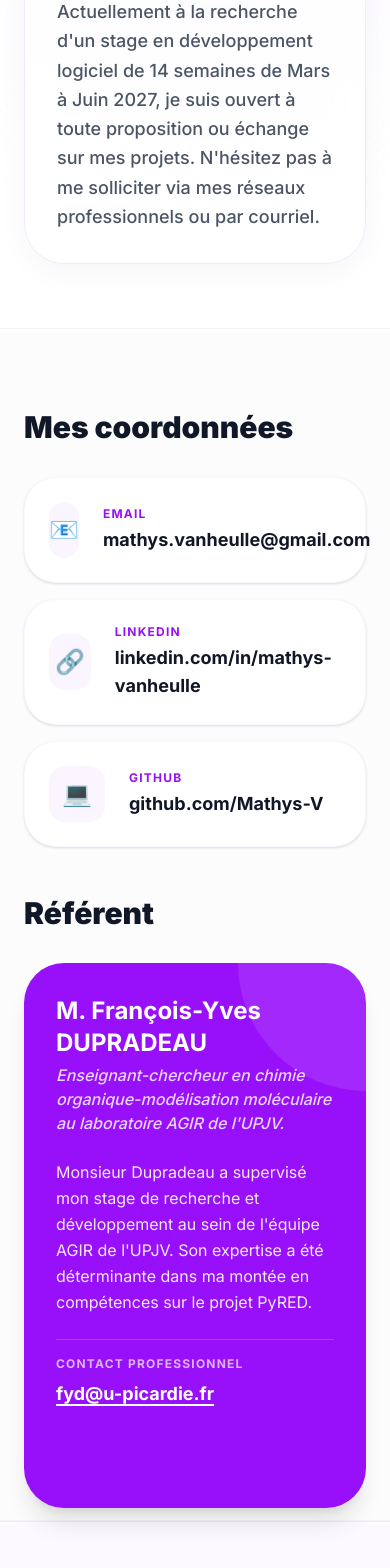
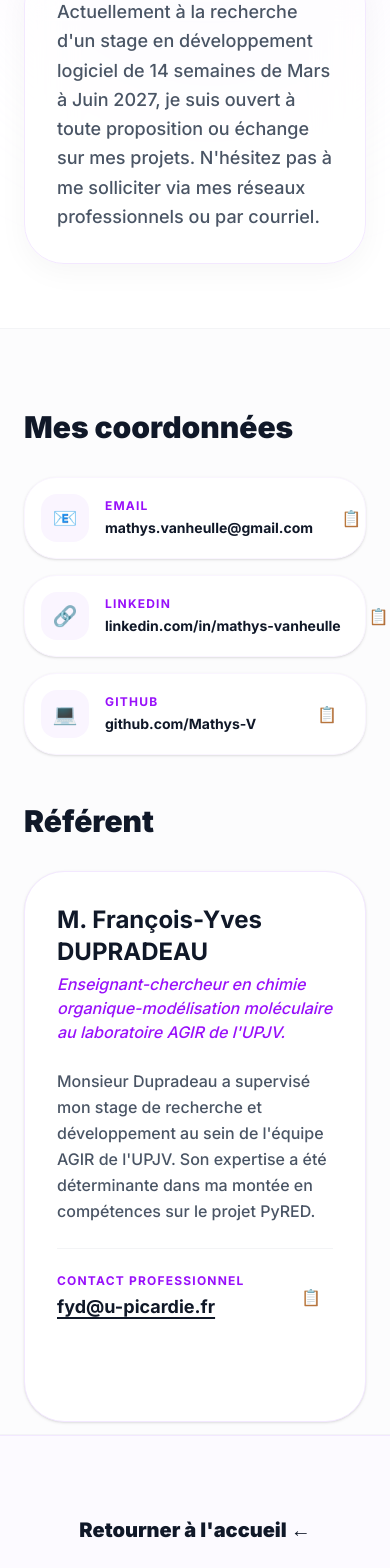
Before and after one commit to Mathys-V/portfolio-mathys, a Next.js app: page /contact in a window 390 px wide. Shown: the part 373-1941 px from the top of the page. Built offline with nearby package versions, Linux system fonts and the light colour scheme.

Commit message:
Mise à jour : Menu mobile, ajout de boutons copier coller dans la page contact

```diff
--- a/app/competences/page.tsx
+++ b/app/competences/page.tsx
@@ -125,10 +125,10 @@ export default function Competences() {
                 Langues
               </h3>
               <div className="flex flex-wrap gap-3">
-                <span className="px-5 py-3 bg-white border border-purple-100 rounded-2xl shadow-sm font-bold text-gray-700 italic">
-                  Anglais : B1+ (Usage technique & scientifique)
-                </span>
-              </div>
+  <span className="px-5 py-3 bg-white border border-purple-100 rounded-2xl shadow-sm font-bold text-gray-700">
+    Anglais : B1+ (Usage technique & scientifique)
+  </span>
+</div>
             </div>
           </div>
         </div>
--- a/app/contact/page.tsx
+++ b/app/contact/page.tsx
@@ -1,6 +1,20 @@
+"use client";
+
+import { useState } from "react";
 import Link from "next/link";
 
 export default function Contact() {
+  // État pour savoir quel élément vient d'être copié (pour l'animation)
+  const [copiedItem, setCopiedItem] = useState<string | null>(null);
+
+  // Fonction pour copier dans le presse-papier
+  const handleCopy = (text: string, item: string) => {
+    navigator.clipboard.writeText(text);
+    setCopiedItem(item);
+    // Réinitialiser après 2 secondes
+    setTimeout(() => setCopiedItem(null), 2000);
+  };
+
   return (
     <div className="flex flex-col bg-white overflow-hidden text-gray-800 min-h-screen">
       {/* ================= SECTION 1 : HEADER ================= */}
@@ -32,110 +46,150 @@ export default function Contact() {
       {/* ================= SECTION 2 : COORDONNÉES & RÉFÉRENT ================= */}
       <section className="py-20 bg-gray-50/50 px-6 sm:px-12 border-y border-gray-100">
         <div className="max-w-6xl mx-auto grid grid-cols-1 lg:grid-cols-2 gap-12">
+
           {/* Mes informations de contact */}
           <div className="space-y-8">
             <h2 className="text-3xl font-black text-gray-900">
               Mes coordonnées
             </h2>
             <div className="space-y-4">
+
               {/* Email */}
+              <div className="flex items-center justify-between p-4 sm:p-6 bg-white border border-purple-50 rounded-[2rem] shadow-sm hover:border-purple-200 transition-all group">
                 <a
                   href="mailto:mathys.vanheulle@gmail.com"
-                className="flex items-center gap-6 p-6 bg-white border border-purple-50 rounded-[2rem] shadow-sm hover:border-purple-200 transition-all group"
+                  className="flex items-center gap-4 sm:gap-6 flex-grow"
                 >
-                <div className="w-14 h-14 bg-purple-50 text-purple-600 rounded-2xl flex items-center justify-center text-2xl group-hover:scale-110 transition-transform">
+                  <div className="w-12 h-12 sm:w-14 sm:h-14 bg-purple-50 text-purple-600 rounded-2xl flex items-center justify-center text-xl sm:text-2xl group-hover:scale-110 transition-transform flex-shrink-0">
                     📧
                   </div>
-                <div>
+                  <div className="overflow-hidden">
                     <p className="text-xs font-bold text-purple-600 uppercase tracking-widest mb-1">
                       Email
                     </p>
-                  <p className="text-lg font-bold text-gray-900">
+                    <p className="text-sm sm:text-lg font-bold text-gray-900 truncate">
                       mathys.vanheulle@gmail.com
                     </p>
                   </div>
                 </a>
+                <button
+                  onClick={() => handleCopy("mathys.vanheulle@gmail.com", "email")}
+                  title="Copier l'adresse"
+                  className="ml-4 p-3 rounded-xl hover:bg-gray-50 transition-colors flex-shrink-0 text-gray-400 hover:text-purple-600"
+                >
+                  {copiedItem === "email" ? "✅" : "📋"}
+                </button>
+              </div>
 
               {/* LinkedIn */}
+              <div className="flex items-center justify-between p-4 sm:p-6 bg-white border border-purple-50 rounded-[2rem] shadow-sm hover:border-purple-200 transition-all group">
                 <a
                   href="https://linkedin.com/in/mathys-vanheulle"
                   target="_blank"
                   rel="noopener noreferrer"
-                className="flex items-center gap-6 p-6 bg-white border border-purple-50 rounded-[2rem] shadow-sm hover:border-purple-200 transition-all group"
+                  className="flex items-center gap-4 sm:gap-6 flex-grow"
                 >
-                <div className="w-14 h-14 bg-purple-50 text-purple-600 rounded-2xl flex items-center justify-center text-2xl group-hover:scale-110 transition-transform">
+                  <div className="w-12 h-12 sm:w-14 sm:h-14 bg-purple-50 text-purple-600 rounded-2xl flex items-center justify-center text-xl sm:text-2xl group-hover:scale-110 transition-transform flex-shrink-0">
                     🔗
                   </div>
-                <div>
+                  <div className="overflow-hidden">
                     <p className="text-xs font-bold text-purple-600 uppercase tracking-widest mb-1">
                       LinkedIn
                     </p>
-                  <p className="text-lg font-bold text-gray-900">
+                    <p className="text-sm sm:text-lg font-bold text-gray-900 truncate">
                       linkedin.com/in/mathys-vanheulle
                     </p>
                   </div>
                 </a>
+                <button
+                  onClick={() => handleCopy("https://linkedin.com/in/mathys-vanheulle", "linkedin")}
+                  title="Copier le lien"
+                  className="ml-4 p-3 rounded-xl hover:bg-gray-50 transition-colors flex-shrink-0 text-gray-400 hover:text-purple-600"
+                >
+                  {copiedItem === "linkedin" ? "✅" : "📋"}
+                </button>
+              </div>
 
               {/* GitHub */}
+              <div className="flex items-center justify-between p-4 sm:p-6 bg-white border border-purple-50 rounded-[2rem] shadow-sm hover:border-purple-200 transition-all group">
                 <a
                   href="https://github.com/Mathys-V"
                   target="_blank"
                   rel="noopener noreferrer"
-                className="flex items-center gap-6 p-6 bg-white border border-purple-50 rounded-[2rem] shadow-sm hover:border-purple-200 transition-all group"
+                  className="flex items-center gap-4 sm:gap-6 flex-grow"
                 >
-                <div className="w-14 h-14 bg-purple-50 text-purple-600 rounded-2xl flex items-center justify-center text-2xl group-hover:scale-110 transition-transform">
+                  <div className="w-12 h-12 sm:w-14 sm:h-14 bg-purple-50 text-purple-600 rounded-2xl flex items-center justify-center text-xl sm:text-2xl group-hover:scale-110 transition-transform flex-shrink-0">
                     💻
                   </div>
-                <div>
+                  <div className="overflow-hidden">
                     <p className="text-xs font-bold text-purple-600 uppercase tracking-widest mb-1">
                       GitHub
                     </p>
-                  <p className="text-lg font-bold text-gray-900">
+                    <p className="text-sm sm:text-lg font-bold text-gray-900 truncate">
                       github.com/Mathys-V
                     </p>
                   </div>
                 </a>
+                <button
+                  onClick={() => handleCopy("https://github.com/Mathys-V", "github")}
+                  title="Copier le lien"
+                  className="ml-4 p-3 rounded-xl hover:bg-gray-50 transition-colors flex-shrink-0 text-gray-400 hover:text-purple-600"
+                >
+                  {copiedItem === "github" ? "✅" : "📋"}
+                </button>
+              </div>
+
             </div>
           </div>
 
           {/* Mon référent */}
           <div className="space-y-8">
             <h2 className="text-3xl font-black text-gray-900">Référent</h2>
-            <div className="p-8 bg-purple-600 rounded-[2.5rem] text-white shadow-xl relative overflow-hidden h-full">
-              <div className="absolute top-0 right-0 w-32 h-32 bg-white/10 rounded-bl-full"></div>
+            {/* Design de carte adouci et plus clair */}
+            <div className="p-8 bg-white border border-purple-100 rounded-[2.5rem] shadow-sm relative overflow-hidden h-full flex flex-col justify-between">
 
               <div className="relative z-10 space-y-6">
                 <div>
-                  <h3 className="text-2xl font-bold">
+                  <h3 className="text-2xl font-bold text-gray-900">
                     M. François-Yves DUPRADEAU
                   </h3>
-                  <p className="text-purple-200 font-medium mt-1 italic">
+                  <p className="text-purple-600 font-medium mt-1 italic">
                     Enseignant-chercheur en chimie organique-modélisation
                     moléculaire au laboratoire AGIR de l'UPJV.
                   </p>
                 </div>
 
-                <p className="text-purple-100 leading-relaxed">
+                <p className="text-gray-600 leading-relaxed font-medium">
                   Monsieur Dupradeau a supervisé mon stage de recherche et
                   développement au sein de l'équipe AGIR de l'UPJV. Son
                   expertise a été déterminante dans ma montée en compétences sur
                   le projet PyRED.
                 </p>
 
-                <div className="pt-4 border-t border-white/20">
-                  <p className="text-xs font-bold text-purple-300 uppercase tracking-widest mb-2">
+                <div className="pt-6 border-t border-gray-100 flex items-center justify-between">
+                  <div>
+                    <p className="text-xs font-bold text-purple-600 uppercase tracking-widest mb-1">
                       Contact professionnel
                     </p>
                     <a
                       href="mailto:fyd@u-picardie.fr"
-                    className="text-lg font-bold hover:text-purple-200 transition-colors underline decoration-2 underline-offset-4"
+                      className="text-lg font-bold text-gray-900 hover:text-purple-600 transition-colors underline decoration-2 underline-offset-4"
                     >
                       fyd@u-picardie.fr
                     </a>
                   </div>
+                  <button
+                    onClick={() => handleCopy("fyd@u-picardie.fr", "referent")}
+                    title="Copier l'adresse"
+                    className="p-3 rounded-xl hover:bg-gray-50 transition-colors flex-shrink-0 text-gray-400 hover:text-purple-600"
+                  >
+                    {copiedItem === "referent" ? "✅" : "📋"}
+                  </button>
                 </div>
               </div>
             </div>
+          </div>
+
         </div>
       </section>
 
--- a/app/realisations/page.tsx
+++ b/app/realisations/page.tsx
@@ -249,18 +249,27 @@ export default function Realisations() {
             </div>
 
             {/* Image container */}
-            <div className="lg:w-2/5 flex flex-col gap-6">
-              <div className="relative aspect-[4/3] bg-gray-100 rounded-3xl overflow-hidden border border-gray-200 shadow-inner group">
+<div className="lg:w-1/2 flex flex-col gap-6 relative z-10">
+  {/* On passe en format 16:9 (aspect-video) parfait pour les screenshots desktop */}
+  <div className="relative aspect-video bg-gray-100 rounded-3xl overflow-hidden border border-gray-200 shadow-2xl group">
     <Image
       src="/img/realisations/moncovoitJV.png"
-                  alt="Page d'accueil monCovoitJV"
+      alt="Page d'accueil de la plateforme monCovoitJV"
       fill
-                  className="object-cover transition-transform duration-700 group-hover:scale-110"
+      /* Ajout de object-top pour être sûr de voir le haut du site */
+      className="object-cover object-top transition-transform duration-700 group-hover:scale-105"
     />
-                <div className="absolute inset-0 bg-gradient-to-t from-gray-900/60 to-transparent flex items-end p-6">
-                  <p className="text-white text-sm font-bold uppercase tracking-widest">
-                    Dashboard Utilisateur
+
+    {/* Effet d'assombrissement amélioré au survol */}
+    <div className="absolute inset-0 bg-gradient-to-t from-gray-900/80 via-gray-900/10 to-transparent flex items-end p-8 opacity-90 group-hover:opacity-100 transition-opacity duration-300">
+      <div className="translate-y-4 group-hover:translate-y-0 transition-transform duration-500">
+        <p className="text-purple-300 text-xs font-black uppercase tracking-[0.2em] mb-2">
+          Interface Web
         </p>
+        <p className="text-white text-xl font-bold tracking-wide">
+          Page d'Accueil
+        </p>
+      </div>
     </div>
   </div>
 </div>
--- a/components/Header.tsx
+++ b/components/Header.tsx
@@ -1,47 +1,82 @@
+"use client";
+
+import { useState } from "react";
 import Link from "next/link";
 
 export default function Header() {
+  const [isOpen, setIsOpen] = useState(false);
+
+  const toggleMenu = () => setIsOpen(!isOpen);
+  const closeMenu = () => setIsOpen(false);
+
+  const navLinks = [
+    { href: "/", label: "ACCUEIL" },
+    { href: "/a-propos", label: "À PROPOS" },
+    { href: "/realisations", label: "RÉALISATIONS" },
+    { href: "/competences", label: "COMPÉTENCES" },
+    { href: "/contact", label: "CONTACT" },
+  ];
+
   return (
     <header className="sticky top-0 z-50 w-full bg-white/80 backdrop-blur-md border-b border-gray-100">
-      <div className="max-w-6xl mx-auto px-6 h-20 flex items-center justify-between">
-        {/* Logo / Nom (Lien vers l'accueil) */}
+      <div className="max-w-6xl mx-auto px-6 h-20 flex items-center justify-between relative">
+
+        {/* Logo */}
         <Link
           href="/"
+          onClick={closeMenu}
           className="text-2xl font-black tracking-tighter text-gray-900"
         >
           Mathys Vanheulle<span className="text-purple-600">.</span>
         </Link>
 
-        {/* Navigation Bureau */}
+        {/* Navigation Bureau (Desktop) */}
         <nav className="hidden md:flex gap-8 text-sm font-bold text-gray-500 tracking-wide">
-          <Link href="/" className="hover:text-purple-600 transition-colors">
-            ACCUEIL
-          </Link>
+          {navLinks.map((link) => (
             <Link
-            href="/a-propos"
+              key={link.href}
+              href={link.href}
               className="hover:text-purple-600 transition-colors"
             >
-            À PROPOS
+              {link.label}
             </Link>
+          ))}
+        </nav>
+
+        {/* Bouton Hamburger (Mobile) */}
+        <button
+          onClick={toggleMenu}
+          className="md:hidden p-2 text-gray-900 focus:outline-none flex items-center justify-center"
+          aria-label="Toggle Menu"
+        >
+          <div className="w-6 h-5 relative flex flex-col justify-between">
+            <span className={`w-full h-0.5 bg-current transition-all duration-300 ${isOpen ? 'rotate-45 translate-y-2' : ''}`}></span>
+            <span className={`w-full h-0.5 bg-current transition-all duration-300 ${isOpen ? 'opacity-0' : ''}`}></span>
+            <span className={`w-full h-0.5 bg-current transition-all duration-300 ${isOpen ? '-rotate-45 -translate-y-2' : ''}`}></span>
+          </div>
+        </button>
+
+        {/* Menu Déroulant Mobile (Haut à droite) */}
+        <div
+          className={`absolute top-full right-6 mt-2 w-64 bg-white border border-gray-100 rounded-3xl shadow-2xl p-8 z-50 transition-all duration-300 origin-top-right md:hidden ${
+            isOpen
+              ? "opacity-100 scale-100 translate-y-0"
+              : "opacity-0 scale-95 -translate-y-4 pointer-events-none"
+          }`}
+        >
+          <nav className="flex flex-col gap-6">
+            {navLinks.map((link) => (
               <Link
-            href="/realisations"
-            className="hover:text-purple-600 transition-colors"
+                key={link.href}
+                href={link.href}
+                onClick={closeMenu}
+                className="text-lg font-black text-gray-900 hover:text-purple-600 transition-colors tracking-tighter"
               >
-            RÉALISATIONS
+                {link.label}
               </Link>
-          <Link
-            href="/competences"
-            className="hover:text-purple-600 transition-colors"
-          >
-            COMPÉTENCES
-          </Link>
-          <Link
-            href="/contact"
-            className="hover:text-purple-600 transition-colors"
-          >
-            CONTACT
-          </Link>
+            ))}
           </nav>
+        </div>
       </div>
     </header>
   );
```
Lines whose indentation alone changed are shown as unchanged.
